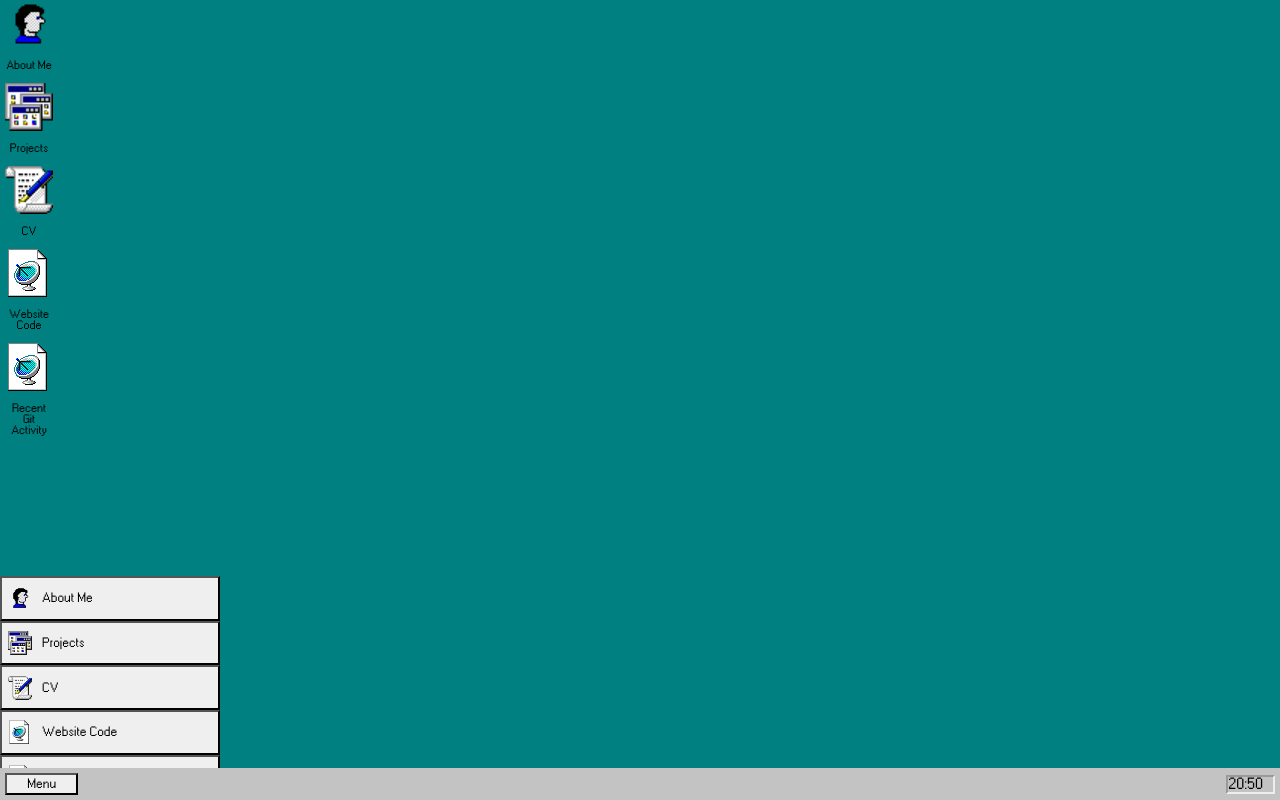
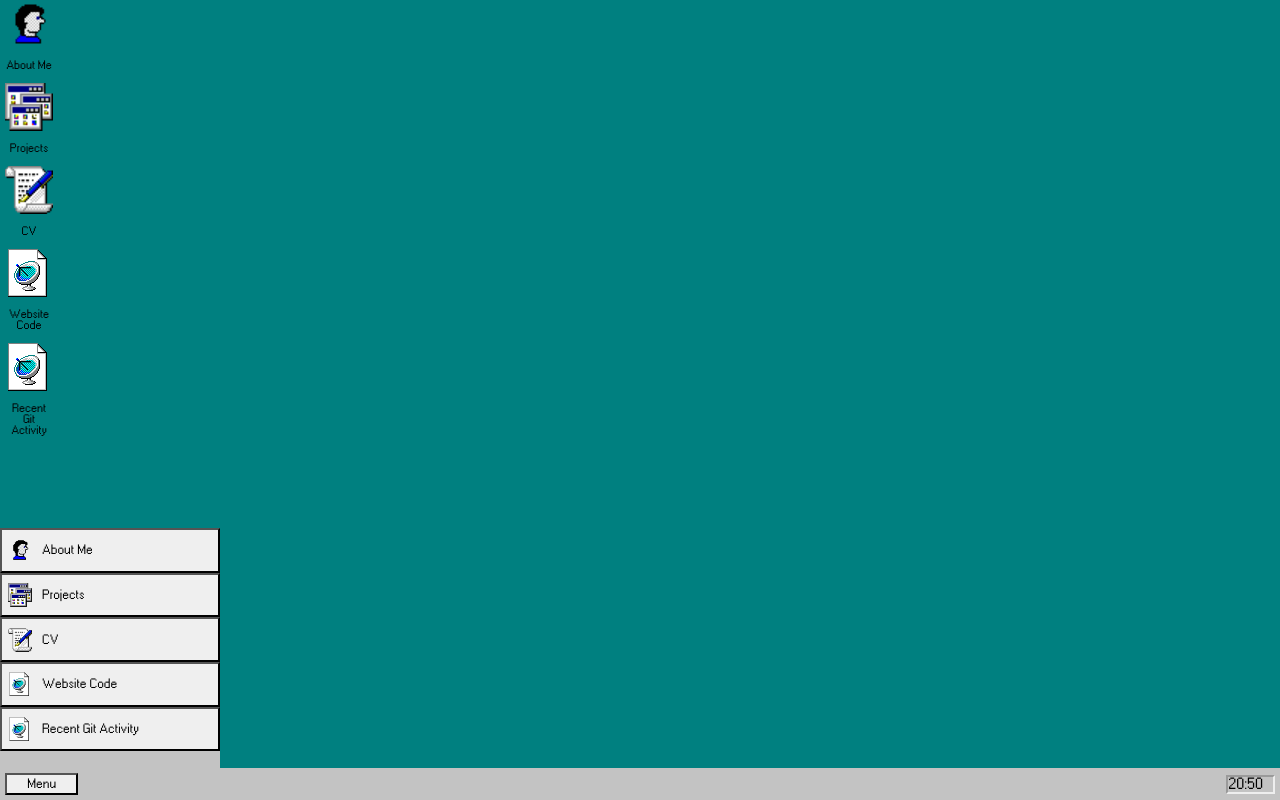
Before and after one commit to GINGANINJA323/personal-website, a React app: page / in a window 1280 px wide. Both pictures are taken after a click on the button "Menu". Built offline with nearby package versions, Linux system fonts and the light colour scheme.

Commit message:
make git history appear in menu

```diff
--- a/src/components/menu.tsx
+++ b/src/components/menu.tsx
@@ -14,14 +14,14 @@ const MenuContainer = styled.div`
   border-radius: 0px;
   position: fixed;
   bottom: 0;
-  height: 14em;
+  height: 17em;
 
   @keyframes rollup {
     from {
       height: 0em;
     }
     to {
-      height: 14em;
+      height: 17em;
     }
   }
 
```
